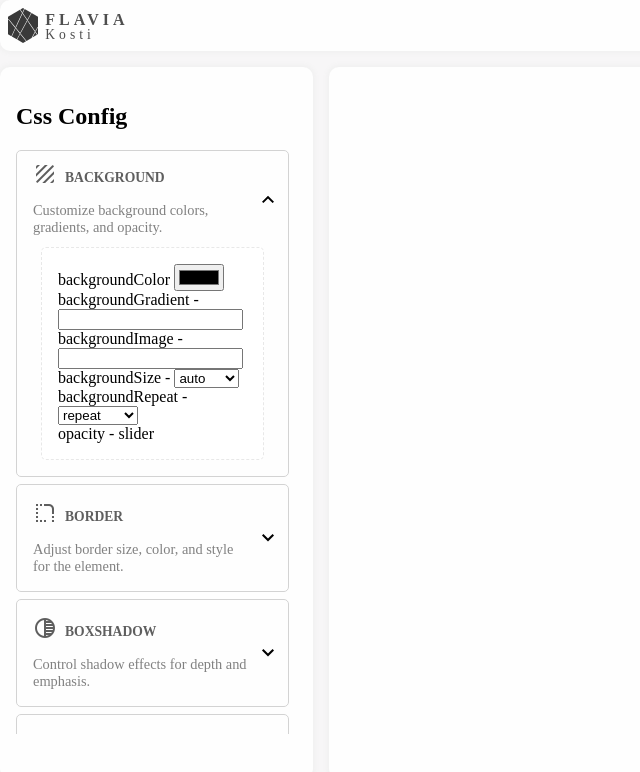
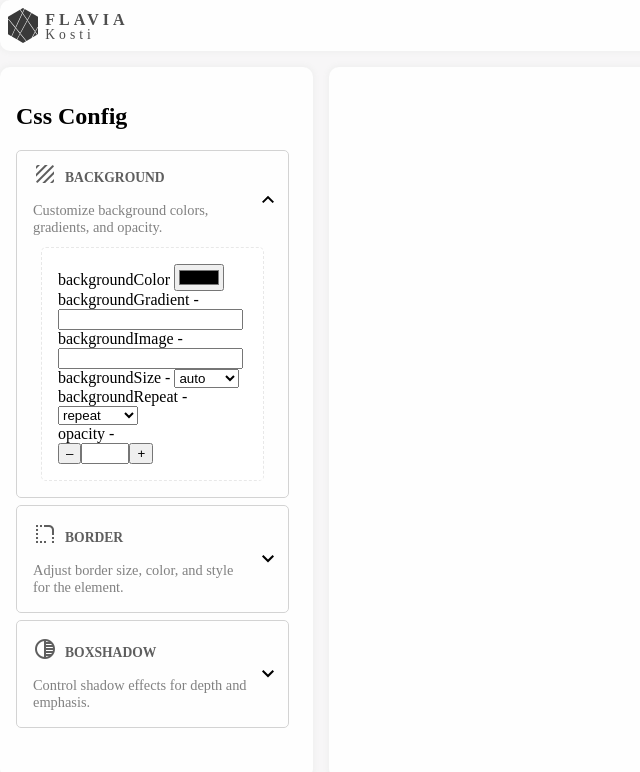
Before and after one commit to flavia3107/css-playground, an Angular app: page / in a window 1280 px wide. Both pictures are taken after a click on the button 152 px from the left and 211 px from the top of the page. Shown: the top 772 px of the page, without its empty margins (0-640 px from the left). Built offline with nearby package versions, Linux system fonts and the light colour scheme.

Commit message:
Css Playground: Config P2

```diff
--- a/src/app/app.config.ts
+++ b/src/app/app.config.ts
@@ -59,7 +59,7 @@ interface BaseProperty {
 }
 
 interface SimpleProperty extends BaseProperty {
-	type: 'color' | 'text' | 'number' | 'range' | 'slider' | 'toggle';
+	type: 'color' | 'text' | 'number' | 'range' | 'toggle';
 	min?: number;
 	max?: number;
 	step?: number;
@@ -94,7 +94,7 @@ export const CSS_CONFIG: CSSSection[] = [
 			{ name: 'backgroundImage', value: '', type: 'text' },
 			{ name: 'backgroundSize', value: 'cover', type: 'select', options: ['auto', 'cover', 'contain'] },
 			{ name: 'backgroundRepeat', value: 'no-repeat', type: 'select', options: ['repeat', 'no-repeat', 'repeat-x', 'repeat-y'] },
-			{ name: 'opacity', value: 1, type: 'slider', unit: '', min: 0, max: 1, step: 0.1 }
+			{ name: 'opacity', value: 1, type: 'number', unit: '', min: 0, max: 1, step: 0.1 }
 		]
 	},
 	{
@@ -102,13 +102,13 @@ export const CSS_CONFIG: CSSSection[] = [
 		icon: 'rounded_corner',
 		summary: 'Adjust border size, color, and style for the element.',
 		properties: [
-			{ name: 'borderWidth', value: '2px', type: 'slider', unit: 'px', min: 0, max: 20 },
+			{ name: 'borderWidth', value: '2px', type: 'number', unit: 'px', min: 0, max: 20 },
 			{ name: 'borderStyle', value: 'solid', type: 'select', options: ['none', 'solid', 'dashed', 'dotted', 'double'] },
 			{ name: 'borderColor', value: '#2c3e50', type: 'color' },
-			{ name: 'borderTopLeftRadius', value: '8px', type: 'slider', unit: 'px', min: 0, max: 100 },
-			{ name: 'borderTopRightRadius', value: '8px', type: 'slider', unit: 'px', min: 0, max: 100 },
-			{ name: 'borderBottomLeftRadius', value: '8px', type: 'slider', unit: 'px', min: 0, max: 100 },
-			{ name: 'borderBottomRightRadius', value: '8px', type: 'slider', unit: 'px', min: 0, max: 100 }
+			{ name: 'borderTopLeftRadius', value: '8px', type: 'number', unit: 'px', min: 0, max: 100 },
+			{ name: 'borderTopRightRadius', value: '8px', type: 'number', unit: 'px', min: 0, max: 100 },
+			{ name: 'borderBottomLeftRadius', value: '8px', type: 'number', unit: 'px', min: 0, max: 100 },
+			{ name: 'borderBottomRightRadius', value: '8px', type: 'number', unit: 'px', min: 0, max: 100 }
 		]
 	},
 	{
@@ -116,10 +116,10 @@ export const CSS_CONFIG: CSSSection[] = [
 		icon: 'tonality',
 		summary: 'Control shadow effects for depth and emphasis.',
 		properties: [
-			{ name: 'boxShadowX', value: '0px', type: 'slider', unit: 'px', min: -50, max: 50 },
-			{ name: 'boxShadowY', value: '4px', type: 'slider', unit: 'px', min: -50, max: 50 },
-			{ name: 'boxShadowBlur', value: '10px', type: 'slider', unit: 'px', min: 0, max: 100 },
-			{ name: 'boxShadowSpread', value: '0px', type: 'slider', unit: 'px', min: -50, max: 50 },
+			{ name: 'boxShadowX', value: '0px', type: 'number', unit: 'px', min: -50, max: 50 },
+			{ name: 'boxShadowY', value: '4px', type: 'number', unit: 'px', min: -50, max: 50 },
+			{ name: 'boxShadowBlur', value: '10px', type: 'number', unit: 'px', min: 0, max: 100 },
+			{ name: 'boxShadowSpread', value: '0px', type: 'number', unit: 'px', min: -50, max: 50 },
 			{ name: 'boxShadowColor', value: 'rgba(0, 0, 0, 0.3)', type: 'color' },
 			{ name: 'boxShadowInset', value: false, type: 'toggle' }
 		]
@@ -130,11 +130,11 @@ export const CSS_CONFIG: CSSSection[] = [
 		summary: 'Modify font style, size, weight, and color for text elements.',
 		properties: [
 			{ name: 'fontFamily', value: 'Arial, sans-serif', type: 'select', options: ['Arial', 'Roboto', 'Georgia', 'Courier New', 'Times New Roman'] },
-			{ name: 'fontSize', value: '16px', type: 'slider', unit: 'px', min: 8, max: 72 },
+			{ name: 'fontSize', value: '16px', type: 'number', unit: 'px', min: 8, max: 72 },
 			{ name: 'fontWeight', value: '400', type: 'select', options: ['100', '200', '300', '400', '500', '600', '700', '800', '900'] },
 			{ name: 'color', value: '#333333', type: 'color' },
-			{ name: 'letterSpacing', value: '0px', type: 'slider', unit: 'px', min: -5, max: 10 },
-			{ name: 'lineHeight', value: '1.5', type: 'slider', min: 1, max: 3, step: 0.1 },
+			{ name: 'letterSpacing', value: '0px', type: 'number', unit: 'px', min: -5, max: 10 },
+			{ name: 'lineHeight', value: '1.5', type: 'number', min: 1, max: 3, step: 0.1 },
 			{ name: 'textShadow', value: '0px 1px 3px rgba(0,0,0,0.3)', type: 'text' },
 			{ name: 'textAlign', value: 'center', type: 'select', options: ['left', 'center', 'right', 'justify'] }
 		]
@@ -144,8 +144,8 @@ export const CSS_CONFIG: CSSSection[] = [
 		icon: 'border_outer',
 		summary: 'Set element dimensions and internal/external spacing.',
 		properties: [
-			{ name: 'width', value: '300px', type: 'slider', unit: 'px', min: 50, max: 800 },
-			{ name: 'height', value: '200px', type: 'slider', unit: 'px', min: 50, max: 600 },
+			{ name: 'width', value: '300px', type: 'number', unit: 'px', min: 50, max: 800 },
+			{ name: 'height', value: '200px', type: 'number', unit: 'px', min: 50, max: 600 },
 			{ name: 'padding', value: '16px', type: 'text', unit: 'px' },
 			{ name: 'margin', value: '8px', type: 'text', unit: 'px' }
 		]
@@ -155,12 +155,12 @@ export const CSS_CONFIG: CSSSection[] = [
 		icon: 'transform',
 		summary: 'Apply rotation, scaling, and skew transformations.',
 		properties: [
-			{ name: 'rotate', value: '0deg', type: 'slider', unit: 'deg', min: 0, max: 360 },
-			{ name: 'scale', value: '1', type: 'slider', min: 0.1, max: 3, step: 0.1 },
-			{ name: 'skewX', value: '0deg', type: 'slider', unit: 'deg', min: -45, max: 45 },
-			{ name: 'skewY', value: '0deg', type: 'slider', unit: 'deg', min: -45, max: 45 },
-			{ name: 'translateX', value: '0px', type: 'slider', unit: 'px', min: -200, max: 200 },
-			{ name: 'translateY', value: '0px', type: 'slider', unit: 'px', min: -200, max: 200 }
+			{ name: 'rotate', value: '0deg', type: 'number', unit: 'deg', min: 0, max: 360 },
+			{ name: 'scale', value: '1', type: 'number', min: 0.1, max: 3, step: 0.1 },
+			{ name: 'skewX', value: '0deg', type: 'number', unit: 'deg', min: -45, max: 45 },
+			{ name: 'skewY', value: '0deg', type: 'number', unit: 'deg', min: -45, max: 45 },
+			{ name: 'translateX', value: '0px', type: 'number', unit: 'px', min: -200, max: 200 },
+			{ name: 'translateY', value: '0px', type: 'number', unit: 'px', min: -200, max: 200 }
 		]
 	},
 	{
@@ -168,12 +168,12 @@ export const CSS_CONFIG: CSSSection[] = [
 		icon: 'photo_filter',
 		summary: 'Add filter effects such as blur, brightness, or contrast.',
 		properties: [
-			{ name: 'blur', value: '0px', type: 'slider', unit: 'px', min: 0, max: 20 },
-			{ name: 'brightness', value: '100%', type: 'slider', unit: '%', min: 0, max: 200 },
-			{ name: 'contrast', value: '100%', type: 'slider', unit: '%', min: 0, max: 200 },
-			{ name: 'grayscale', value: '0%', type: 'slider', unit: '%', min: 0, max: 100 },
-			{ name: 'saturate', value: '100%', type: 'slider', unit: '%', min: 0, max: 200 },
-			{ name: 'sepia', value: '0%', type: 'slider', unit: '%', min: 0, max: 100 }
+			{ name: 'blur', value: '0px', type: 'number', unit: 'px', min: 0, max: 20 },
+			{ name: 'brightness', value: '100%', type: 'number', unit: '%', min: 0, max: 200 },
+			{ name: 'contrast', value: '100%', type: 'number', unit: '%', min: 0, max: 200 },
+			{ name: 'grayscale', value: '0%', type: 'number', unit: '%', min: 0, max: 100 },
+			{ name: 'saturate', value: '100%', type: 'number', unit: '%', min: 0, max: 200 },
+			{ name: 'sepia', value: '0%', type: 'number', unit: '%', min: 0, max: 100 }
 		]
 	},
 	{
--- a/src/app/components/css-configs/css-configs.component.html
+++ b/src/app/components/css-configs/css-configs.component.html
@@ -40,11 +40,19 @@
 
 			</div>
 			}
-			@case ('slider') {
-			<div>{{property.name}} - {{property.type}}</div>
+			@case ('number') {
+			<div>{{property.name}} -
+				<div class="number-control">
+					<button class="btn">–</button>
+					<input type="number" [min]="property.min" [max]="property.max" />
+					<button class="btn">+</button>
+					@if(property.unit){
+					<span class="unit">{{ property.unit }}</span>
+					}
+				</div>
+			</div>
 			}
 			}
-
 			}
 
 		</div>
```
